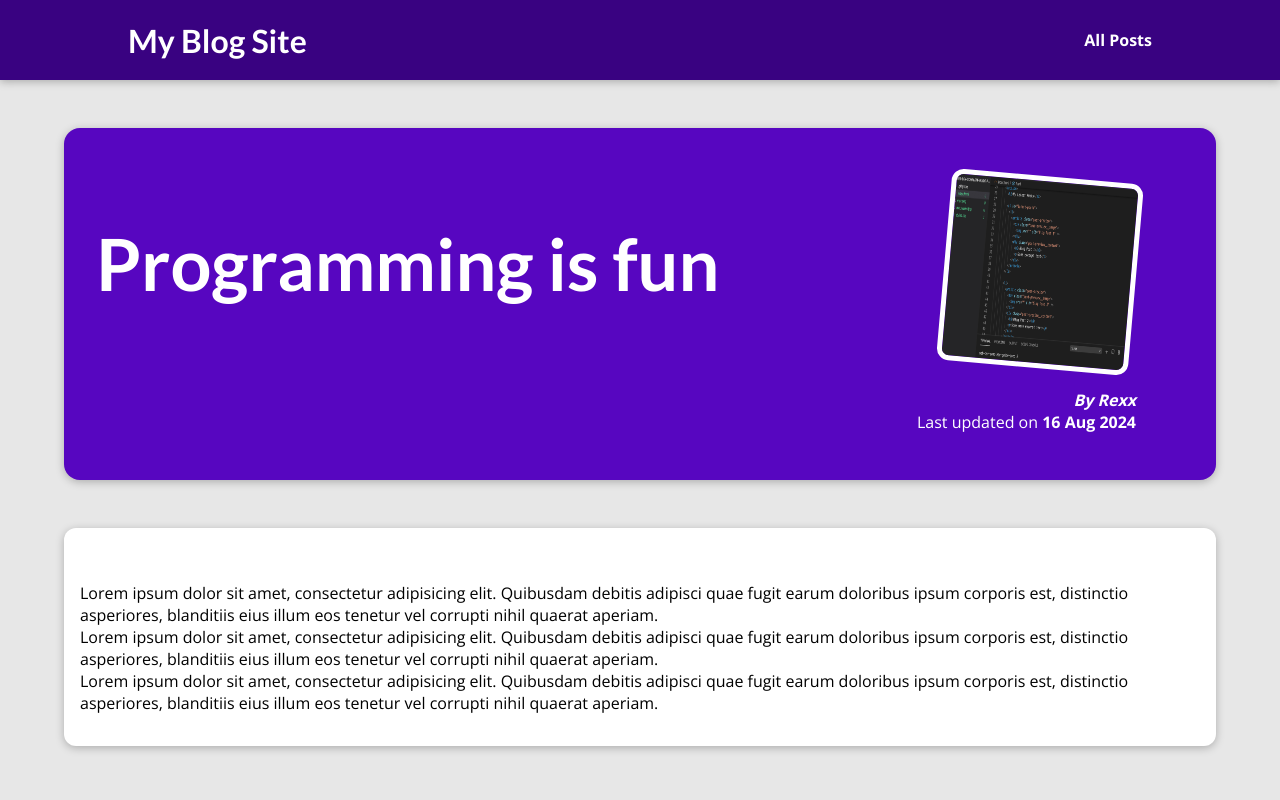
After one commit to RexxRj/Project-Repo, a Django app: page /posts/coding-is-fun in a window 1280 px wide. The commit adds this page. Run offline with Django 5.2, Linux system fonts and the light colour scheme.

Commit message:
Blog app frontend done!

```diff
--- /dev/null
+++ b/my_site/blog/static/blog/post-details.css
@@ -0,0 +1,62 @@
+body {
+    background-color: #e7e7e7;
+  }
+
+  #main-navigation {
+    background-color: #390281;
+    box-shadow: 0 2px 8px rgba(0, 0, 0, 0.25);
+  }
+
+  #summary {
+    margin: 8rem auto 3rem auto;
+    padding: 2rem;
+    width: 90%;
+    max-width: 90rem;
+    border-radius: 16px;
+    background-color: #5706c0;
+    position: relative;
+    box-shadow: 0 2px 8px rgba(0, 0, 0, 0.25);
+    height: 22rem;
+  }
+
+  #summary h2 {
+    color: white;
+    font-size: 4.5rem;
+  }
+
+  #summary article {
+    position: absolute;
+    top: 2rem;
+    right: 3rem;
+    padding: 1rem 2rem;
+    border-radius: 12px;
+    text-align: right;
+    color: white;
+  }
+
+  #summary article img {
+    width: 12rem;
+    height: 12rem;
+    border-radius: 12px;
+    transform: rotateZ(5deg);
+    border: 5px solid white;
+    margin-bottom: 1rem;
+  }
+
+  #summary address {
+    font-weight: bold;
+  }
+
+  #summary time {
+    font-weight: bold;
+  }
+
+  main {
+    width: 90%;
+    max-width: 90rem;
+    margin: 3rem auto;
+    background-color: white;
+    padding: 1rem;
+    border-radius: 12px;
+    box-shadow: 0 2px 8px rgba(0, 0, 0, 0.25);
+  }
--- /dev/null
+++ b/my_site/blog/templates/blog/post-details.html
@@ -0,0 +1,23 @@
+{% extends "base.html" %}
+{% load static %}
+{% block css_files %}
+    <link rel="stylesheet" href="{% static 'blog/post-details.css' %}">
+{% endblock css_files %}
+{% block title %}
+    {{ post_detail.title }}
+{% endblock title %}
+{% block content %}
+    <section id="summary">
+        <h2>{{ post_detail.title }}</h2>
+        <article>
+            <img src="{% static 'blog/images/'|add:post_detail.image %}" alt={{ post_detail.title }}>
+            <address>By {{ post_detail.author|title }}</address>
+            <div>
+                Last updated on <time>{{ post_detail.date|date:"d M Y" }}</time>
+            </div>
+        </article>
+    </section>
+    <main>
+        {{ post_detail.content|linebreaks }}
+    </main>
+{% endblock content %}
--- a/my_site/blog/views.py
+++ b/my_site/blog/views.py
@@ -1,12 +1,61 @@
 from django.shortcuts import render
+from datetime import date
 
-# Create your views here.
+all_posts = [
+    {
+        "slug": "hike-in-the-mountains",
+        "image": "mountains.jpg",
+        "author": "Rexx",
+        "date": date(2021, 7, 21),
+        "title": "Mountain Hiking",
+        "excerpt": "There's nothing like the views you get when hiking in the mountains!",
+        "content": """
+        Lorem ipsum dolor sit amet, consectetur adipisicing elit. Quibusdam debitis adipisci quae fugit earum doloribus ipsum corporis est, distinctio asperiores, blanditiis eius illum eos tenetur vel corrupti nihil quaerat aperiam.
+        Lorem ipsum dolor sit amet, consectetur adipisicing elit. Quibusdam debitis adipisci quae fugit earum doloribus ipsum corporis est, distinctio asperiores, blanditiis eius illum eos tenetur vel corrupti nihil quaerat aperiam.
+        Lorem ipsum dolor sit amet, consectetur adipisicing elit. Quibusdam debitis adipisci quae fugit earum doloribus ipsum corporis est, distinctio asperiores, blanditiis eius illum eos tenetur vel corrupti nihil quaerat aperiam.
+        """
+    },
+    {
+        "slug": "into-the-woods",
+        "image": "woods.jpg",
+        "author": "Barsha",
+        "date": date(2022, 7, 22),
+        "title": "Into the Woods",
+        "excerpt": "Get lost in the woods with me and enjoy the sounds of nature.",
+        "content": """
+        Lorem ipsum dolor sit amet, consectetur adipisicing elit. Quibusdam debitis adipisci quae fugit earum doloribus ipsum corporis est, distinctio asperiores, blanditiis eius illum eos tenetur vel corrupti nihil quaerat aperiam.
+        Lorem ipsum dolor sit amet, consectetur adipisicing elit. Quibusdam debitis adipisci quae fugit earum doloribus ipsum corporis est, distinctio asperiores, blanditiis eius illum eos tenetur vel corrupti nihil quaerat aperiam.
+        Lorem ipsum dolor sit amet, consectetur adipisicing elit. Quibusdam debitis adipisci quae fugit earum doloribus ipsum corporis est, distinctio asperiores, blanditiis eius illum eos tenetur vel corrupti nihil quaerat aperiam.
+        """
+    },
+    {
+        "slug": "coding-is-fun",
+        "image": "coding.jpg",
+        "author": "Rexx",
+        "date": date(2024, 8, 16),
+        "title": "Programming is fun",
+        "excerpt": "Programming is fun and challenging. It's a great way to exercise your brain.",
+        "content": """
+        Lorem ipsum dolor sit amet, consectetur adipisicing elit. Quibusdam debitis adipisci quae fugit earum doloribus ipsum corporis est, distinctio asperiores, blanditiis eius illum eos tenetur vel corrupti nihil quaerat aperiam.
+        Lorem ipsum dolor sit amet, consectetur adipisicing elit. Quibusdam debitis adipisci quae fugit earum doloribus ipsum corporis est, distinctio asperiores, blanditiis eius illum eos tenetur vel corrupti nihil quaerat aperiam.
+        Lorem ipsum dolor sit amet, consectetur adipisicing elit. Quibusdam debitis adipisci quae fugit earum doloribus ipsum corporis est, distinctio asperiores, blanditiis eius illum eos tenetur vel corrupti nihil quaerat aperiam.
+        """
+    }
+]
+
+sorted_posts = sorted(all_posts, key=lambda post: post['date'], reverse=True)
+latest_posts = sorted_posts[:3]
 
 def index(request):
-    return render(request, 'blog/index.html')
+    return render(request, 'blog/index.html',{
+        "posts": latest_posts
+    })
 
 def posts(request):
-    return render(request, 'blog/posts.html')
+    return render(request, 'blog/all-posts.html',{
+        "posts": sorted_posts
+    })
 
 def post_details(request, slug):
-    return render(request, 'blog/post_details.html', {'slug': slug})
+    post_detail = next(post for post in all_posts if post['slug'] == slug)
+    return render(request, 'blog/post-details.html', {'post_detail': post_detail})
--- a/my_site/templates/base.html
+++ b/my_site/templates/base.html
@@ -14,6 +14,14 @@
         {% endblock css_files %}
     </head>
     <body>
+        <header id="main-navigation">
+            <h1>
+                <a href="{% url "index-page" %}">My Blog Site</a>
+            </h1>
+            <nav>
+                <a href="{% url "posts-page" %}">All Posts</a>
+            </nav>
+        </header>
         {% block content %}
         {% endblock content %}
     </body>
```
Also changed, not shown: my_site/blog/static/blog/all-posts.css (added, +43 -0 lines), my_site/blog/templates/blog/all-posts.html (added, +19 -0 lines), my_site/blog/templates/blog/includes/posts.html (added, +12 -0 lines), my_site/blog/templates/blog/index.html (+3 -19 lines), my_site/templates/404.html (added, +8 -0 lines), my_site/blog/static/blog/index.css (indentation only), my_site/blog/static/blog/post.css (indentation only).
